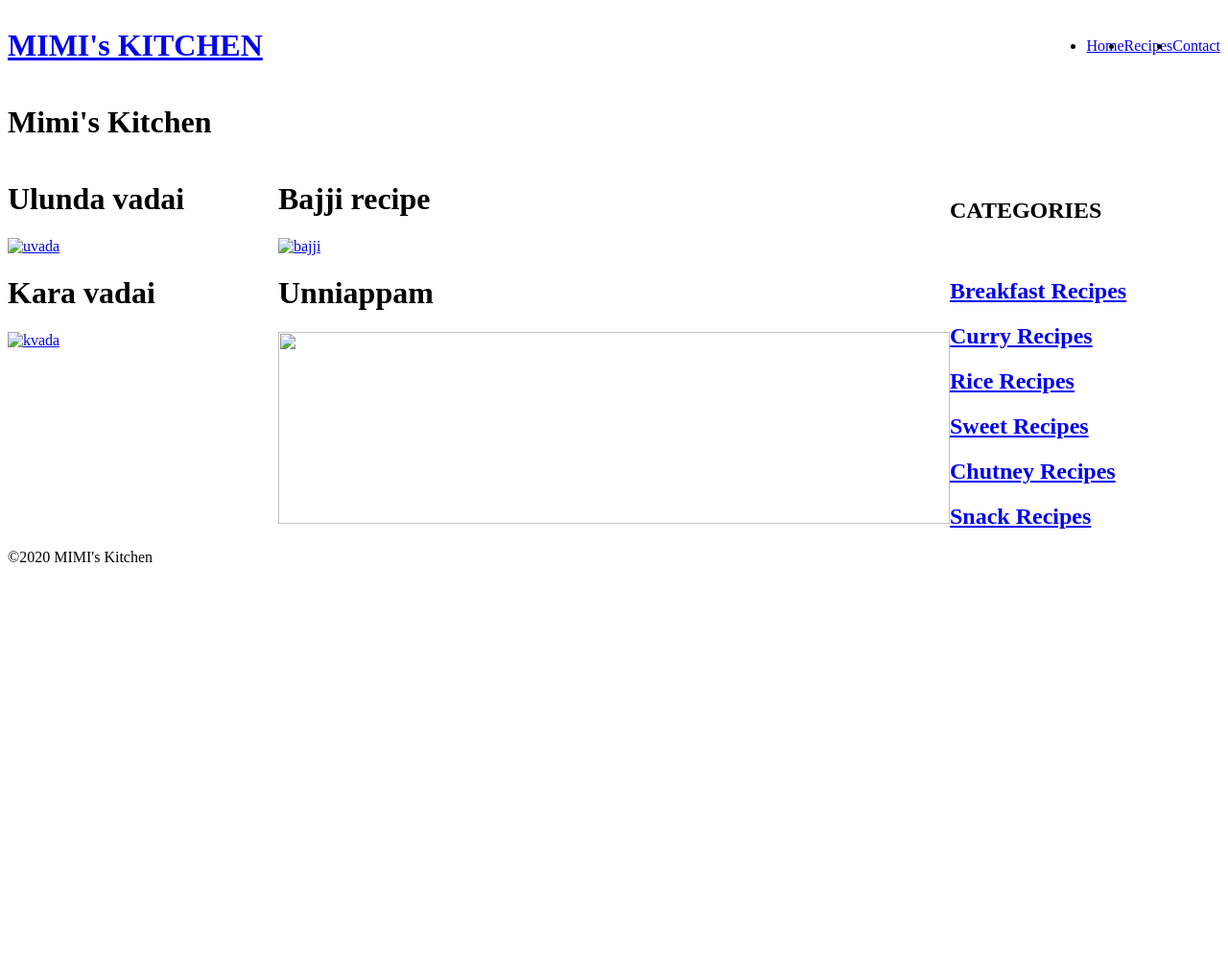
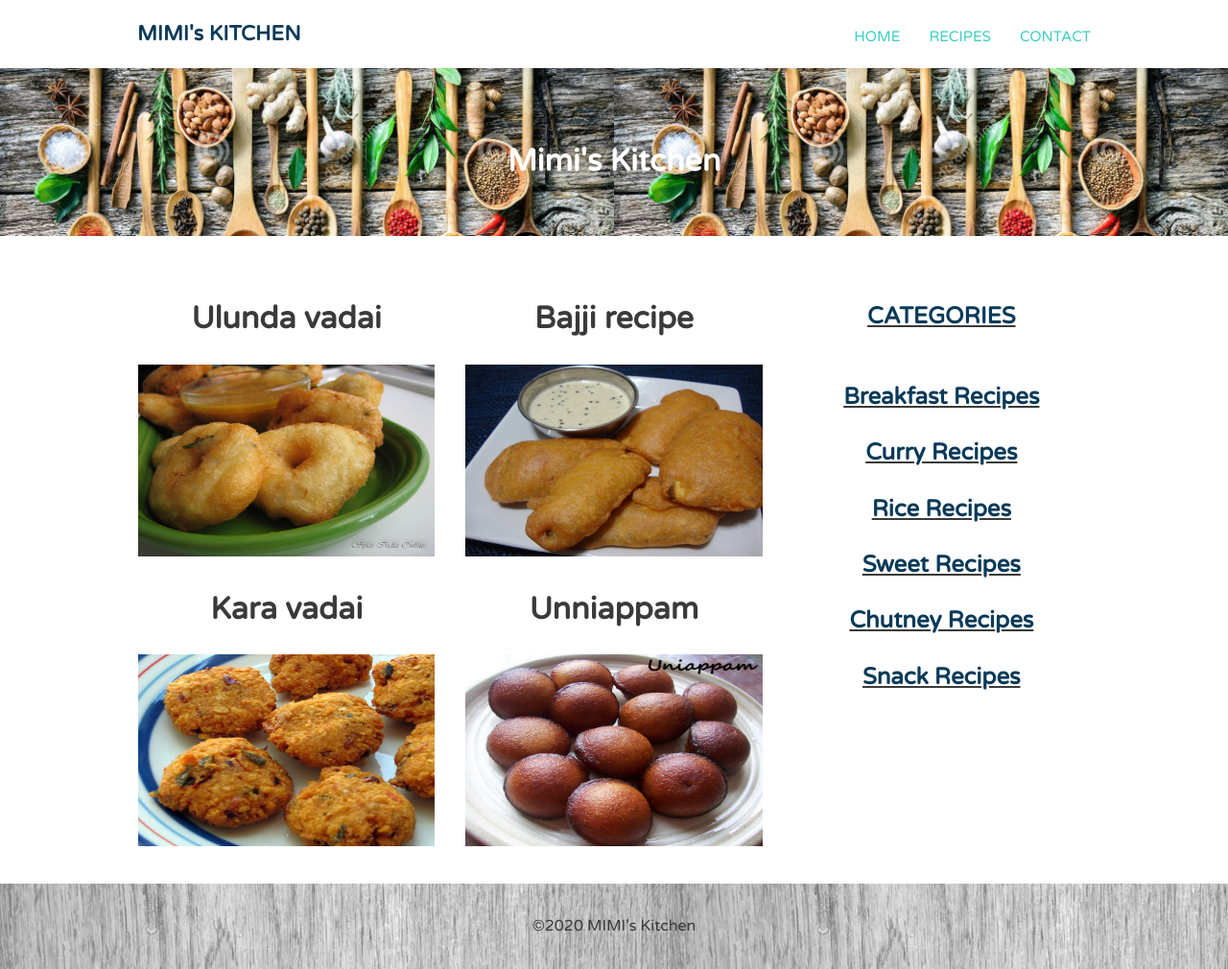
Before and after one commit to Menaka-GH/Mimis-kitchen, a plain HTML site: page snack_recipes.html in a window 1280 px wide. Shown: the whole page at 96% size. Before the commit the page ends 800 px from the top, so only its background shows below. Drawn offline with Linux system fonts and the light colour scheme; files that its build step writes are made by us from their sources.

Commit message:
file names updated

```diff
--- a/Vathal_curry.html
+++ b/Vathal_curry.html
@@ -4,8 +4,8 @@
 	<meta name="viewport" content="width=device-width, initial-scale=1.0">
 	<title>Mimi's Kitchen</title>
 	<link href='https://fonts.googleapis.com/css?family=Varela+Round' rel='stylesheet' type='text/css'>
-	<link rel="stylesheet" href="../project1/css/base.css">
-	<link rel="stylesheet" href="../project1/css/flexbox.css">
+	<link rel="stylesheet" href="../Mimis-kitchen/css/style.css">
+	<link rel="stylesheet" href="../Mimis-kitchen/css/flexbox.css">
 </head>
 <body>
 
--- a/snack_recipes.html
+++ b/snack_recipes.html
@@ -4,8 +4,8 @@
 	<meta name="viewport" content="width=device-width, initial-scale=1.0">
 	<title>Mimi's Kitchen</title>
 	<link href='https://fonts.googleapis.com/css?family=Varela+Round' rel='stylesheet' type='text/css'>
-	<link rel="stylesheet" href="../project1/css/base.css">
-	<link rel="stylesheet" href="../project1/css/flexbox.css">
+	<link rel="stylesheet" href="../Mimis-kitchen/css/style.css">
+	<link rel="stylesheet" href="../Mimis-kitchen/css/flexbox.css">
 </head>
 <body>
 
@@ -34,24 +34,24 @@
 		<h1>Ulunda vadai</h1>
 
 		<a href="uvada.html">
-			<img class="bri" alt="uvada" src="../Project1/img/uvada.jpg" width="700" height="200">
+			<img class="bri" alt="uvada" src="../Mimis-kitchen/img/uvada.jpg" width="700" height="200">
 			</a>
 			<h1>Kara vadai</h1>
 
 		<a href="kvada.html">
-			<img class="bri" alt="kvada" src="../Project1/img/kvada.jpg" width="700" height="200">
+			<img class="bri" alt="kvada" src="../Mimis-kitchen/img/kvada.jpg" width="700" height="200">
 			</a>
 	</div>
 	<div class="primary col">
 		<h1>Bajji recipe</h1>
 
 		<a href="bajji.html">
-			<img class="bri" alt="bajji" src="../Project1/img/banana-bajji.jpg" width="700" height="200">
+			<img class="bri" alt="bajji" src="../Mimis-kitchen/img/banana-bajji.jpg" width="700" height="200">
 			</a>
 			<h1>Unniappam</h1>
 
 		<a href="unniappam.html">
-			<img class="bri" alt="" src="../Project1/img/unniyappam.jpg" width="700" height="200">
+			<img class="bri" alt="" src="../Mimis-kitchen/img/unniyappam.jpg" width="700" height="200">
 			</a>
 	</div><!--/.primary-->
 
```
Also changed, not shown: sweet_recipes.html (+2 -2 lines), tamarind_chutney.html (+2 -2 lines), tamarind_rice.html (+2 -2 lines), unniappam.html (+2 -2 lines), upma_recipe.html (+2 -2 lines), uvada.html (+2 -2 lines), veg_briyani.html (+2 -2 lines), veg_curry.html (+2 -2 lines).
